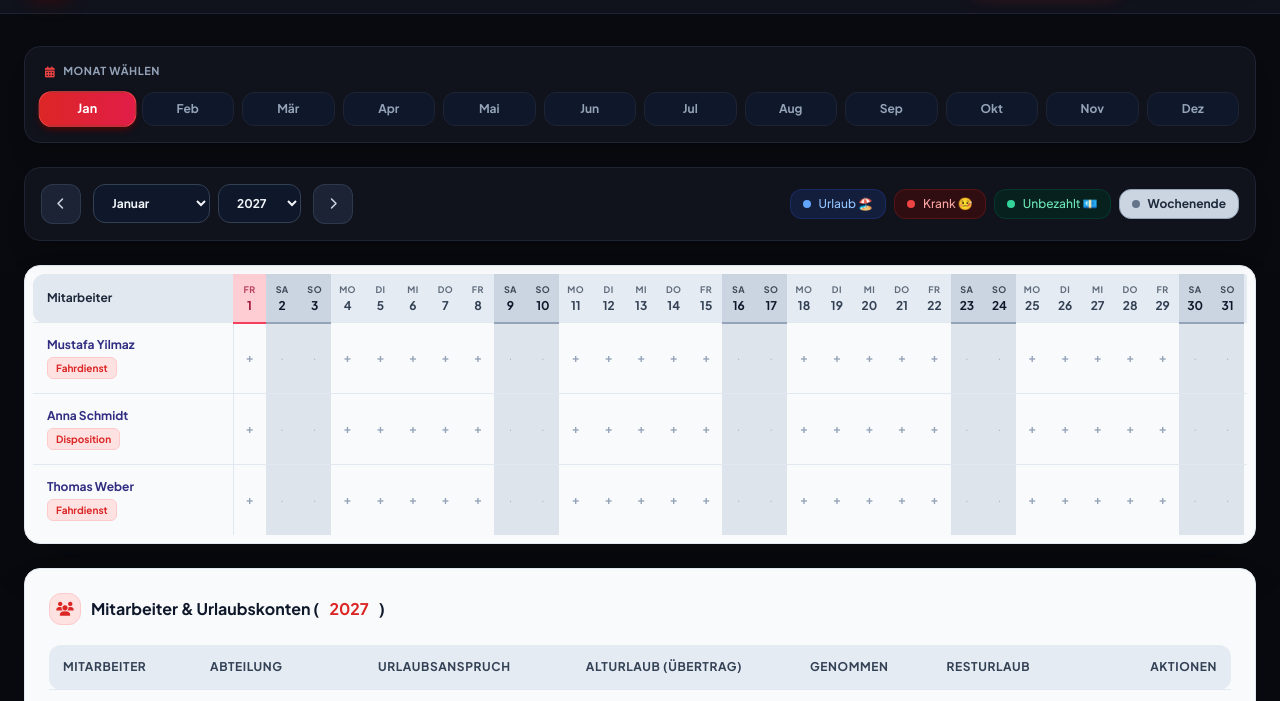
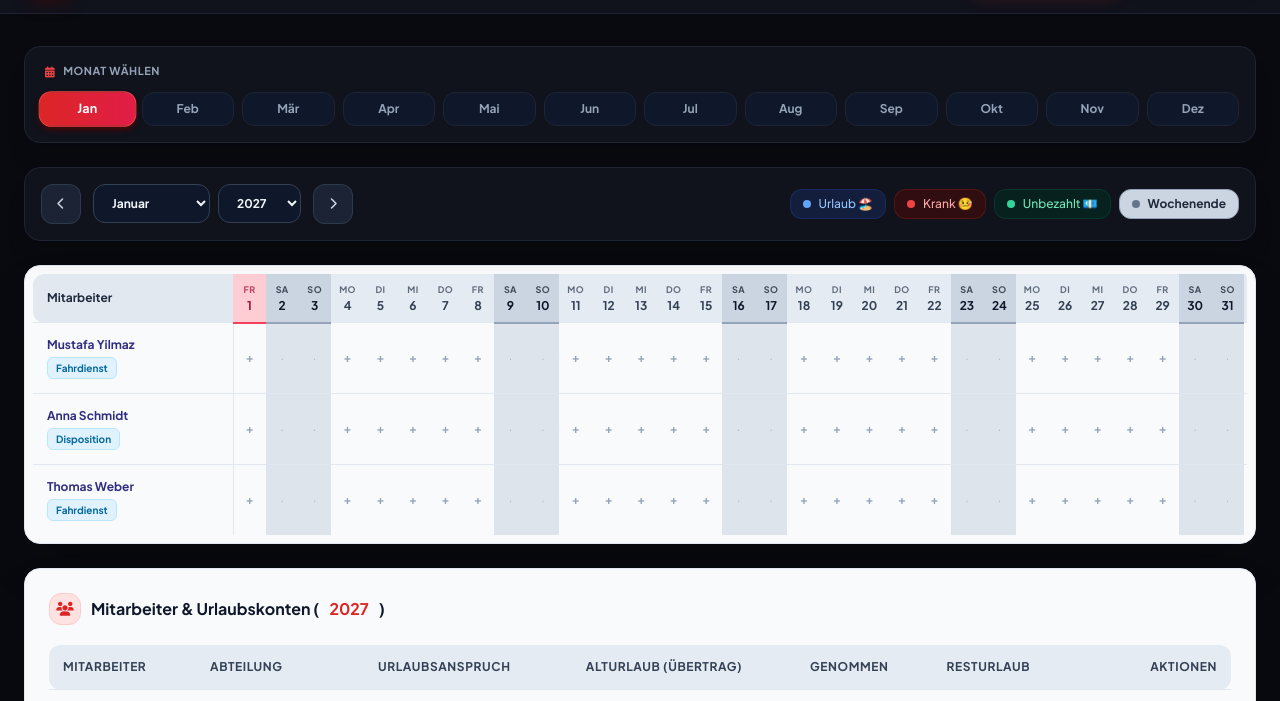
Before and after one commit to Boss050979/urlaubs-app, a website: page public/index.html in a window 1280 px wide. Shown: the part 73-774 px from the top of the page. Drawn offline with nearby package versions, Linux system fonts and the light colour scheme.

Commit message:
index.html

```diff
--- a/public/index.html
+++ b/public/index.html
@@ -274,6 +274,13 @@
         const monthNames = ['Januar', 'Februar', 'März', 'April', 'Mai', 'Juni', 'Juli', 'August', 'September', 'Oktober', 'November', 'Dezember'];
         const dayNamesShort = ['So', 'Mo', 'Di', 'Mi', 'Do', 'Fr', 'Sa'];
 
+        // Einheitlicher, sehr schöner Hellblau-Ton für alle Abteilungen
+        const deptColorStyle = 'bg-sky-100 text-sky-700 border-sky-200';
+
+        function getDeptStyle(deptName) {
+            return deptColorStyle;
+        }
+
         function showAlert(title, message) {
             document.getElementById('alertTitle').textContent = title;
             document.getElementById('alertMessage').textContent = message;
@@ -405,10 +412,11 @@
                 tableHTML += `<tr><td colspan="${daysInMonth + 2}" class="p-10 text-center text-slate-500 font-medium">Keine Mitarbeiter vorhanden.</td></tr>`;
             } else {
                 employees.forEach(emp => {
+                    const deptStyle = getDeptStyle(emp.dept);
                     tableHTML += `<tr class="hover:bg-slate-200/50 transition-colors">`;
                     tableHTML += `<td class="p-3.5 sticky left-0 bg-calbg font-bold text-indigo-900 border-r border-calborder">
                         <div class="truncate max-w-[170px]">${emp.name}</div>
-                        <span class="text-[10px] text-red-600 font-bold px-2 py-0.5 rounded-md bg-red-100 border border-red-200 inline-block mt-1">${emp.dept}</span>
+                        <span class="text-[10px] font-bold px-2 py-0.5 rounded-md border inline-block mt-1 ${deptStyle}">${emp.dept}</span>
                     </td>`;
 
                     for (let d = 1; d <= daysInMonth; d++) {
@@ -457,11 +465,12 @@
                 let carryover = emp.carryoverByYear[year] || 0;
                 let totalClaim = emp.vacationDays + carryover;
                 let remaining = totalClaim - takenDays;
+                const deptStyle = getDeptStyle(emp.dept);
 
                 empTableHTML += `
                     <tr class="hover:bg-slate-200/50 transition-colors">
                         <td class="p-3.5 font-bold text-indigo-900">${emp.name}</td>
-                        <td class="p-3.5"><span class="bg-white border border-calborder text-slate-700 px-3 py-1 rounded-lg text-[11px] font-bold shadow-sm">${emp.dept}</span></td>
+                        <td class="p-3.5"><span class="border px-3 py-1 rounded-lg text-[11px] font-bold shadow-sm inline-block ${deptStyle}">${emp.dept}</span></td>
                         <td class="p-3.5 text-center font-bold text-slate-700">${emp.vacationDays} Tage</td>
                         <td class="p-3.5 text-center">
                             <input type="number" value="${carryover}" min="0" max="40" step="0.5"
@@ -512,11 +521,15 @@
             }
             let html = '';
             employees.forEach((emp) => {
+                const deptStyle = getDeptStyle(emp.dept);
                 html += `
                     <div class="flex items-center justify-between p-3 bg-slate-950 border border-bordercolor rounded-xl">
                         <div>
                             <div class="text-xs font-bold text-slate-200">${emp.name}</div>
-                            <div class="text-[10px] text-red-400">${emp.dept} • ${emp.vacationDays} Tage</div>
+                            <div class="flex items-center gap-2 mt-1">
+                                <span class="text-[10px] font-bold px-2 py-0.5 rounded border ${deptStyle}">${emp.dept}</span>
+                                <span class="text-[10px] text-slate-400">${emp.vacationDays} Tage</span>
+                            </div>
                         </div>
                         <div class="flex items-center gap-1">
                             <button type="button" onclick="editEmployee('${emp.id}')" class="p-1.5 text-slate-400 hover:text-white rounded-lg hover:bg-slate-800"><i class="fa-solid fa-pen text-[10px]"></i></button>
```
